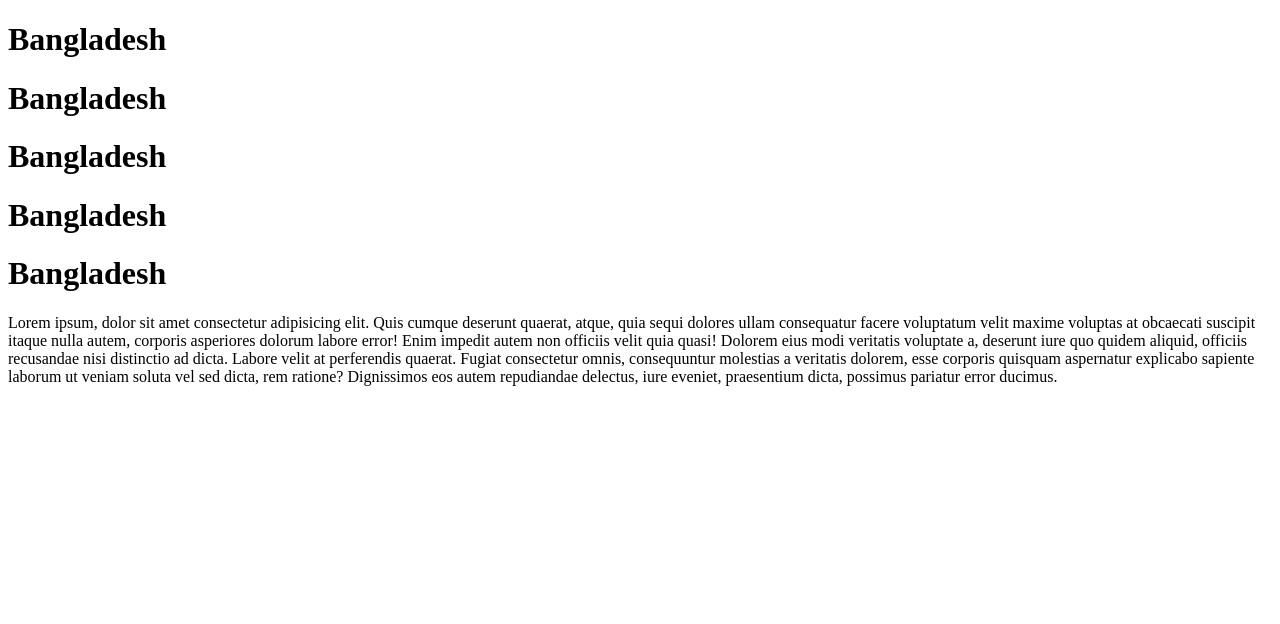
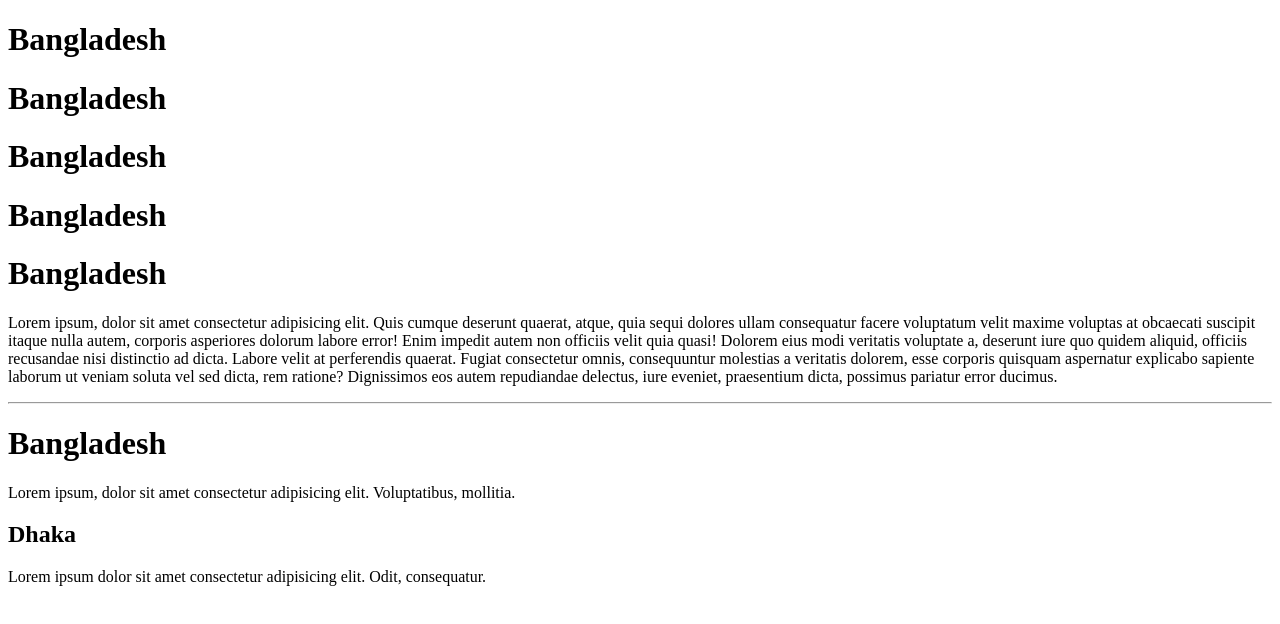
Before and after one commit to shahadat70540/B, a plain HTML site: page index.html in a window 1280 px wide. Drawn offline with Linux system fonts and the light colour scheme.

Commit message:
test-two

```diff
--- a/index.html
+++ b/index.html
@@ -13,5 +13,10 @@
     <h1>Bangladesh</h1>
     <h1>Bangladesh</h1>
     <p>Lorem ipsum, dolor sit amet consectetur adipisicing elit. Quis cumque deserunt quaerat, atque, quia sequi dolores ullam consequatur facere voluptatum velit maxime voluptas at obcaecati suscipit itaque nulla autem, corporis asperiores dolorum labore error! Enim impedit autem non officiis velit quia quasi! Dolorem eius modi veritatis voluptate a, deserunt iure quo quidem aliquid, officiis recusandae nisi distinctio ad dicta. Labore velit at perferendis quaerat. Fugiat consectetur omnis, consequuntur molestias a veritatis dolorem, esse corporis quisquam aspernatur explicabo sapiente laborum ut veniam soluta vel sed dicta, rem ratione? Dignissimos eos autem repudiandae delectus, iure eveniet, praesentium dicta, possimus pariatur error ducimus.</p>
+    <hr>
+    <h1>Bangladesh</h1>
+    <p>Lorem ipsum, dolor sit amet consectetur adipisicing elit. Voluptatibus, mollitia.</p>
+    <h2>Dhaka</h2>
+    <p>Lorem ipsum dolor sit amet consectetur adipisicing elit. Odit, consequatur.</p>
 </body>
 </html>
```
